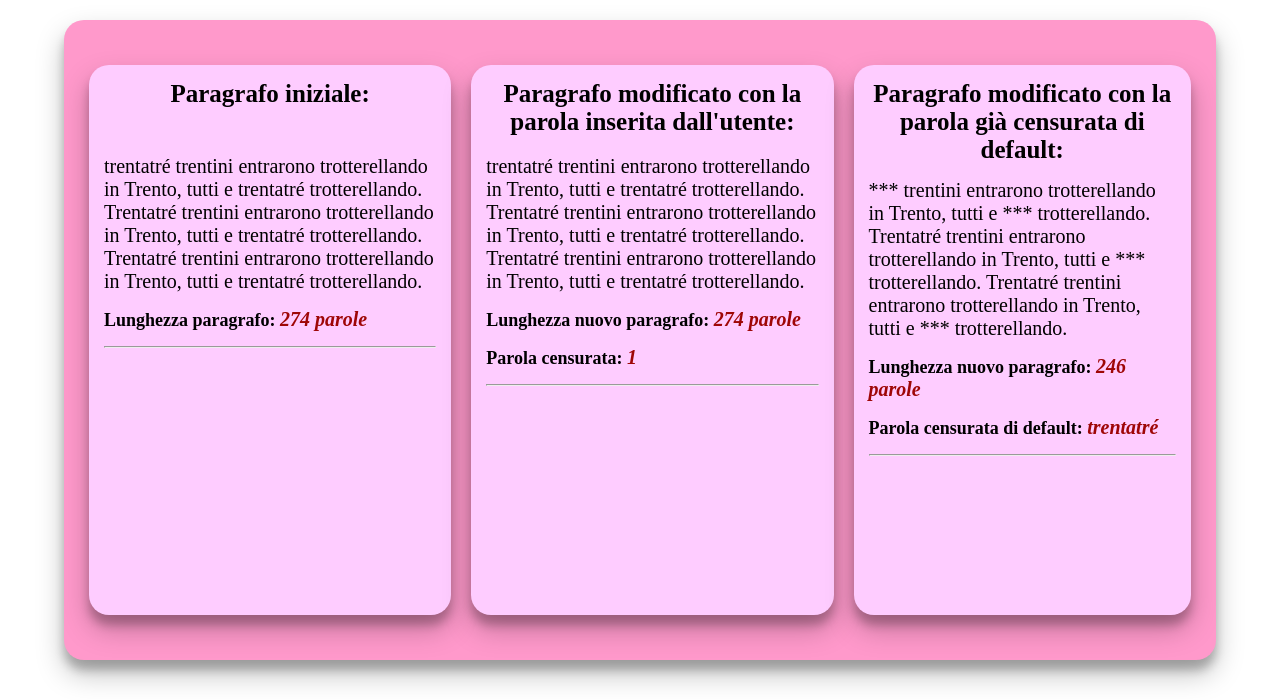
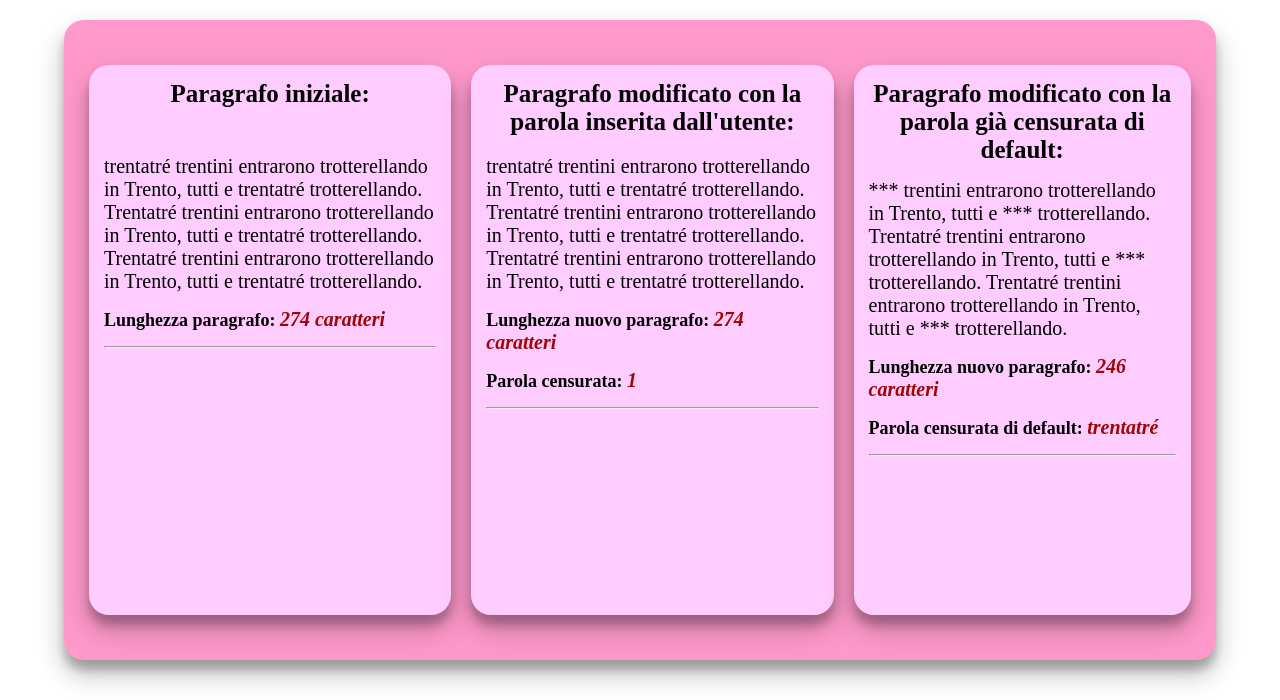
Before and after one commit to Isabella18081996/php-badwords, a PHP site: page /?parola=1 in a window 1280 px wide. Shown: the top 700 px of the page. Run offline with PHP 8.4, Linux system fonts and the light colour scheme.

Commit message:
fine con commenti

```diff
--- a/index.php
+++ b/index.php
@@ -40,14 +40,14 @@ $parolaCensurata = "trentatré";
 <!-- paragrafo iniziale -->
   <div>
     <h1>Paragrafo iniziale: </h1><p><?php echo $paragrafo ?></p>
-    <h3>Lunghezza paragrafo: <span><?php echo strlen($paragrafo) . ' parole' ?></span></h3>
+    <h3>Lunghezza paragrafo: <span><?php echo strlen($paragrafo) . ' caratteri' ?></span></h3>
     <hr>
   </div>
 
 <!-- paragrafo con parole censurate in base alla parola che inserisce l'utente nella barra di URL con parola='valore da inserire' -->
 <div>
     <h1>Paragrafo modificato con la parola inserita dall'utente: </h1><p><?php echo $nuovoParagrafo ?></p>
-    <h3>Lunghezza nuovo paragrafo: <span><?php echo strlen($nuovoParagrafo) . ' parole' ?></span></h3>
+    <h3>Lunghezza nuovo paragrafo: <span><?php echo strlen($nuovoParagrafo) . ' caratteri' ?></span></h3>
     <h3>Parola censurata: <span><?php echo $parolaCensurataUtente ?></span></h3>
     <hr>
 </div>
@@ -55,7 +55,7 @@ $parolaCensurata = "trentatré";
 paragrafo con parola censurata dià di default perchè decisa da me -->
 <div>
     <h1>Paragrafo modificato con la parola già censurata di default: </h1><p><?php echo $nuovoParagrafoGiàCensurato ?></p>
-    <h3>Lunghezza nuovo paragrafo: <span><?php echo strlen($nuovoParagrafoGiàCensurato) . ' parole' ?></span></h3>
+    <h3>Lunghezza nuovo paragrafo: <span><?php echo strlen($nuovoParagrafoGiàCensurato) . ' caratteri' ?></span></h3>
     <h3>Parola censurata di default: <span><?php echo 'trentatré' ?></span></h3>
     <hr>
 </div>
```
